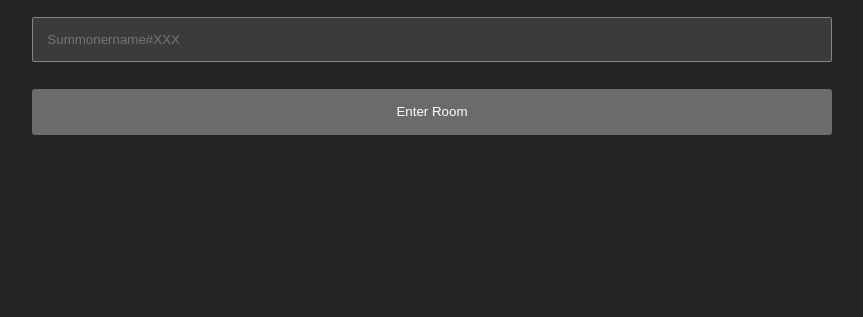
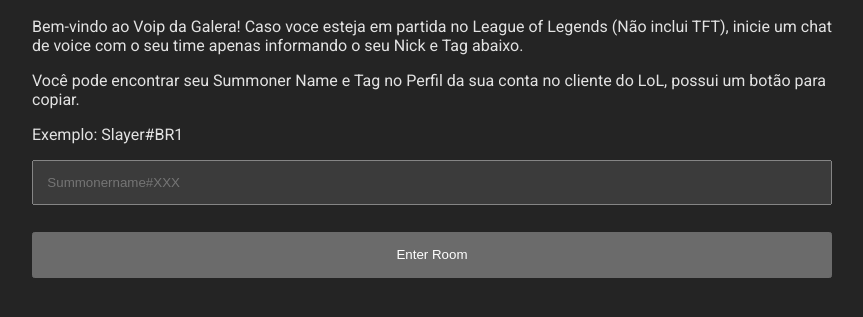
Before and after one commit to TheoVillela/VoipDaGalera, a website built with Vite: page index.html in a window 1280 px wide. Shown: the part 67-384 px from the top of the page, without its empty margins (208-1071 px from the left). Built offline with nearby package versions, Linux system fonts and the light colour scheme; some packages are replaced by stand-ins of ours.

Commit message:
added description

```diff
--- a/index.html
+++ b/index.html
@@ -23,6 +23,11 @@
 
     <form id="form">
       <h2>Voip Da Galera</h2>
+      <p>Bem-vindo ao Voip da Galera! Caso voce esteja em partida no League of Legends (Não inclui TFT), inicie um chat de voice com o seu time apenas informando o seu Nick e Tag abaixo.
+      </p>
+      <p>Você pode encontrar seu Summoner Name e Tag no Perfil da sua conta no cliente do LoL, possui um botão para copiar.</p>
+      <p>Exemplo: Slayer#BR1</p>
+
       <input name="displayname" id="summonername" type="text" placeholder="Summonername#XXX"/>
       <input name="username" type="submit" value="Enter Room" />
     </form>
```
